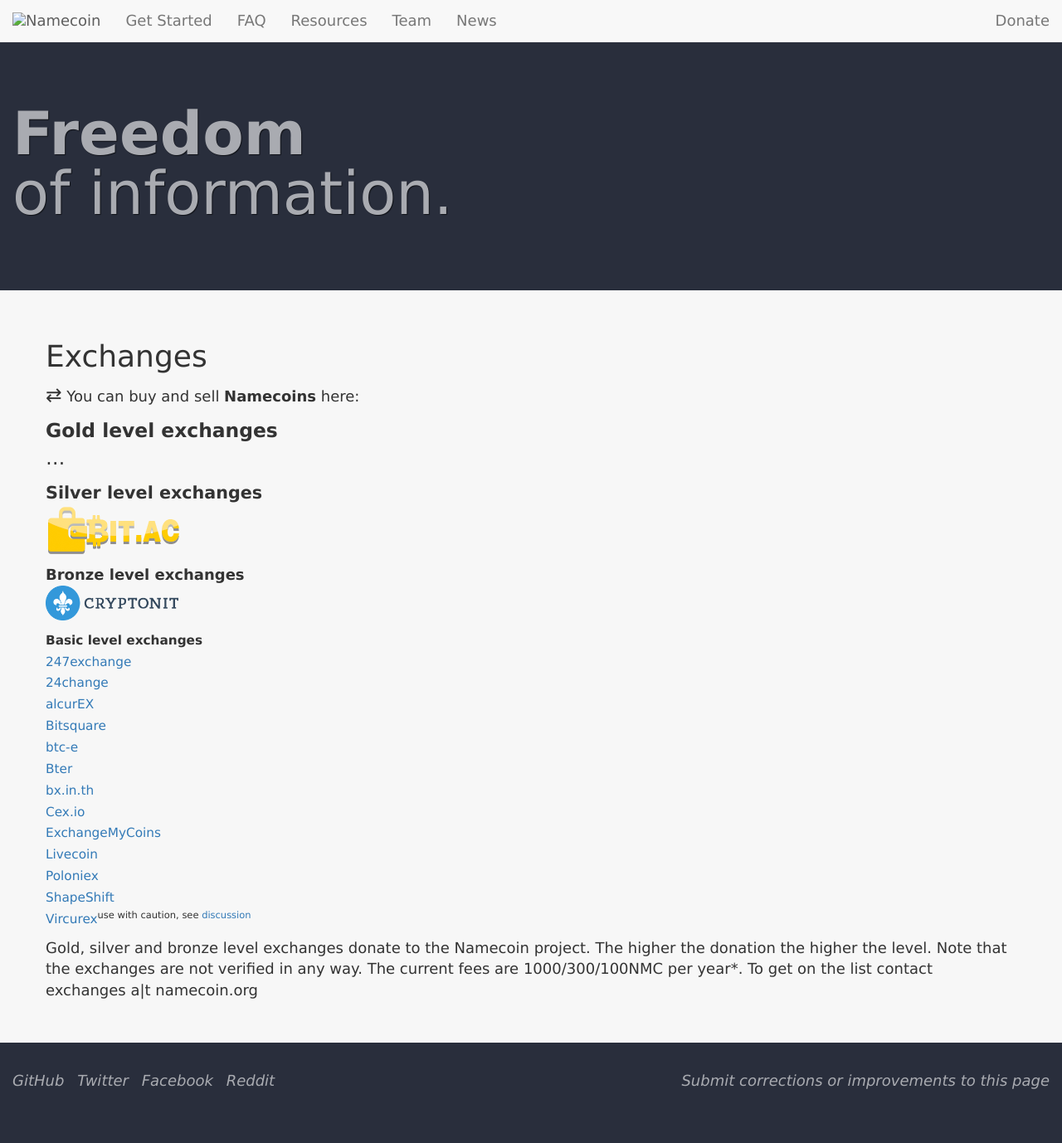
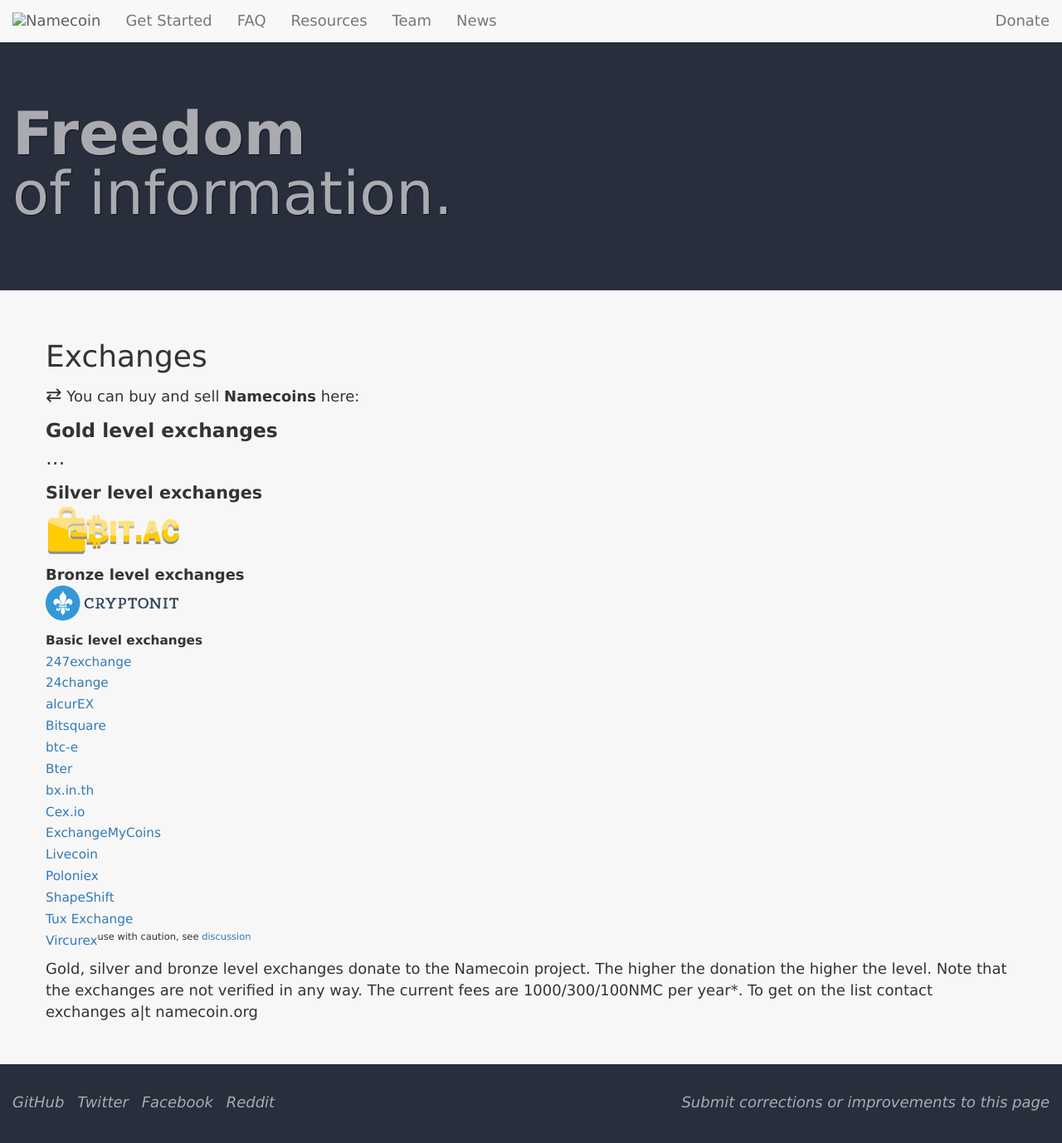
Before and after one commit to JeremyRand/namecoin.org, a Jekyll site: the page built from exchanges/index.md, in a window 1280 px wide and 1382 px high. Shown: the top 1378 px of the window at 83% size. Built offline with Jekyll 4.4.1, drawn with Linux system fonts in a browser that asks for light colours; nearby versions of some CDN libraries; library files that are not in the unit come from our copies.

Commit message:
Exchanges: add Tux Exchange.

```diff
--- a/exchanges/index.md
+++ b/exchanges/index.md
@@ -36,6 +36,7 @@ title: Exchanges
 [Livecoin](https://www.livecoin.net/)<br>
 [Poloniex](https://poloniex.com)<br>
 [ShapeShift](https://shapeshift.io/)<br>
+[Tux Exchange](https://www.tuxexchange.com/trade?coin=NMC&market=BTC)<br>
 [Vircurex](https://vircurex.com)<sup>use with caution, see [discussion](https://bitcointalk.org/index.php?topic=49383.1200)</sup><br>
 </span>
 
```
